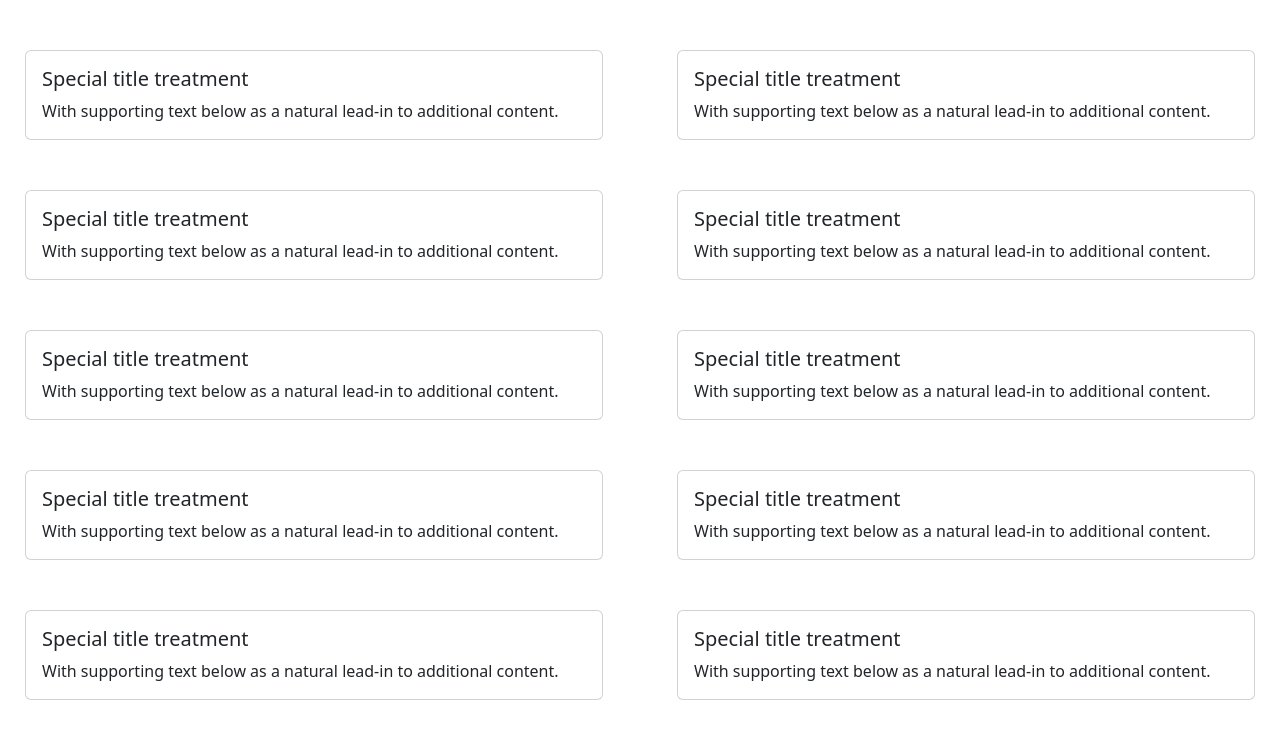
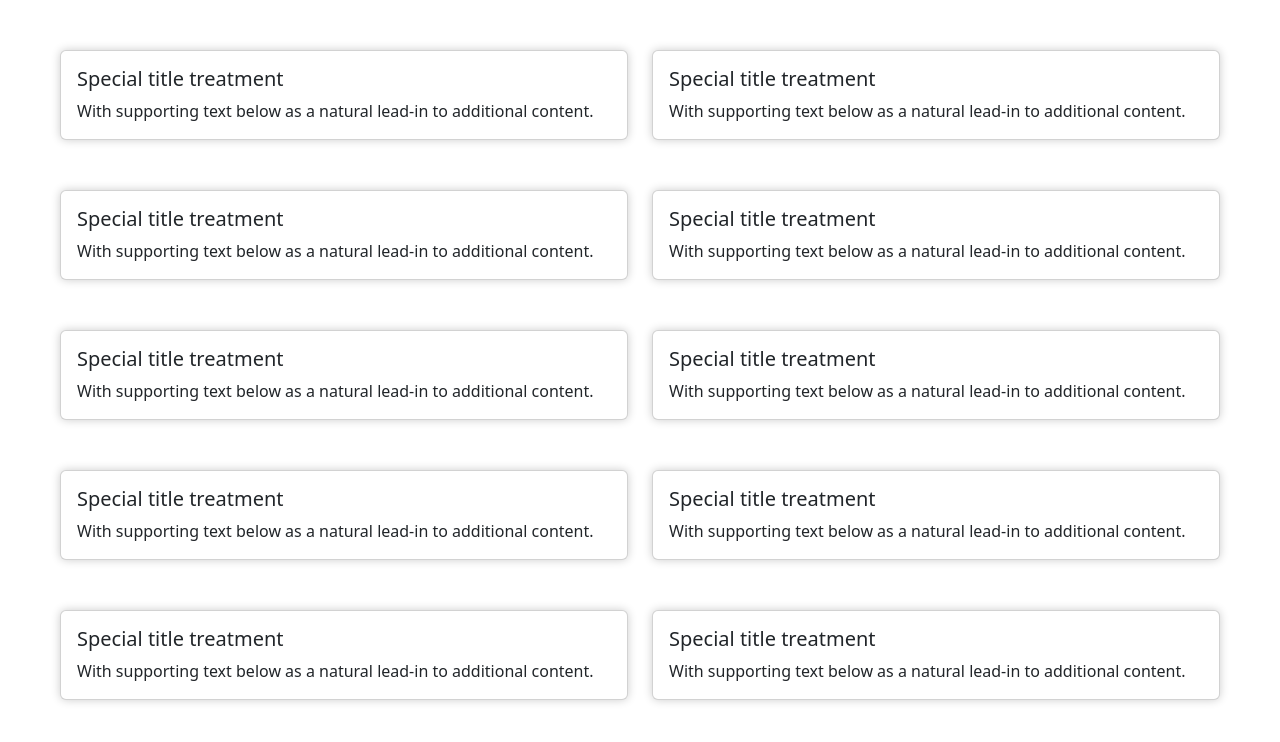
Before and after one commit to tsaqifimtinan/ets-p-web-2023, a plain HTML site: page index.html in a window 1280 px wide. Drawn offline with nearby package versions, Linux system fonts and the light colour scheme; no server answers.

Commit message:
revisi modular

```diff
--- /dev/null
+++ b/app.js
@@ -0,0 +1,19 @@
+$.ajax({
+    url: 'https://it-its.id/api/movies',
+    dataType: 'json',
+    success: function(data) {
+      console.log(data);
+      const movies = data.slice(0, 10);
+      const cards = document.querySelectorAll('.card');
+
+      for (let i = 0; i < cards.length; i++) {
+        const title = cards[i].querySelector('.card-title');
+        const plot = cards[i].querySelector('.card-text');
+
+        if (movies[i]) {
+          title.textContent = movies[i].Title;
+          plot.textContent = movies[i].Plot;
+        }
+      }
+    }
+});
--- a/index.html
+++ b/index.html
@@ -5,18 +5,12 @@
     <meta name="viewport" content="width=device-width, initial-scale=1.0">
     <title>Document</title>
     <link href="https://cdn.jsdelivr.net/npm/bootstrap@5.3.2/dist/css/bootstrap.min.css" rel="stylesheet" integrity="sha384-T3c6CoIi6uLrA9TneNEoa7RxnatzjcDSCmG1MXxSR1GAsXEV/Dwwykc2MPK8M2HN" crossorigin="anonymous">
-    <style>
-        .card {
-            margin-left: 25px;
-            margin-right: 25px;
-            margin-top: 50px;
-        }
-    </style>
+    <link rel="stylesheet" href="style.css">
 </head>
 <body>
     <div class="row">
         <div class="col-sm-6 mb-3 mb-sm-0">
-          <div class="card">
+          <div class="card left-box">
             <div class="card-body">
               <h5 class="card-title"id="movietitle">Special title treatment</h5>
               <p class="card-text"id="movieplot">With supporting text below as a natural lead-in to additional content.</p>
@@ -24,7 +18,7 @@
           </div>
         </div>
         <div class="col-sm-6">
-          <div class="card">
+          <div class="card right-box">
             <div class="card-body">
               <h5 class="card-title"id="movietitle">Special title treatment</h5>
               <p class="card-text"id="movieplot">With supporting text below as a natural lead-in to additional content.</p>
@@ -34,7 +28,7 @@
       </div>
       <div class="row">
         <div class="col-sm-6 mb-3 mb-sm-0">
-          <div class="card">
+          <div class="card left-box">
             <div class="card-body">
               <h5 class="card-title"id="movietitle">Special title treatment</h5>
               <p class="card-text"id="movieplot">With supporting text below as a natural lead-in to additional content.</p>
@@ -42,7 +36,7 @@
           </div>
         </div>
         <div class="col-sm-6">
-          <div class="card">
+          <div class="card right-box">
             <div class="card-body">
               <h5 class="card-title"id="movietitle">Special title treatment</h5>
               <p class="card-text"id="movieplot">With supporting text below as a natural lead-in to additional content.</p>
@@ -52,7 +46,7 @@
       </div>
       <div class="row">
         <div class="col-sm-6 mb-3 mb-sm-0">
-          <div class="card">
+          <div class="card left-box">
             <div class="card-body">
               <h5 class="card-title"id="movietitle">Special title treatment</h5>
               <p class="card-text"id="movieplot">With supporting text below as a natural lead-in to additional content.</p>
@@ -60,7 +54,7 @@
           </div>
         </div>
         <div class="col-sm-6">
-          <div class="card">
+          <div class="card right-box">
             <div class="card-body">
               <h5 class="card-title"id="movietitle">Special title treatment</h5>
               <p class="card-text"id="movieplot">With supporting text below as a natural lead-in to additional content.</p>
@@ -70,7 +64,7 @@
       </div>
       <div class="row">
         <div class="col-sm-6 mb-3 mb-sm-0">
-          <div class="card">
+          <div class="card left-box">
             <div class="card-body">
               <h5 class="card-title"id="movietitle">Special title treatment</h5>
               <p class="card-text"id="movieplot">With supporting text below as a natural lead-in to additional content.</p>
@@ -78,7 +72,7 @@
           </div>
         </div>
         <div class="col-sm-6">
-          <div class="card">
+          <div class="card right-box">
             <div class="card-body">
               <h5 class="card-title"id="movietitle">Special title treatment</h5>
               <p class="card-text"id="movieplot">With supporting text below as a natural lead-in to additional content.</p>
@@ -88,7 +82,7 @@
       </div>
       <div class="row">
         <div class="col-sm-6 mb-3 mb-sm-0">
-          <div class="card">
+          <div class="card left-box">
             <div class="card-body">
               <h5 class="card-title"id="movietitle">Special title treatment</h5>
               <p class="card-text"id="movieplot">With supporting text below as a natural lead-in to additional content.</p>
@@ -96,7 +90,7 @@
           </div>
         </div>
         <div class="col-sm-6">
-          <div class="card">
+          <div class="card right-box">
             <div class="card-body">
               <h5 class="card-title"id="movietitle">Special title treatment</h5>
               <p class="card-text"id="movieplot">With supporting text below as a natural lead-in to additional content.</p>
@@ -106,26 +100,6 @@
       </div>
 
     <script src="https://cdn.jsdelivr.net/npm/bootstrap@5.3.2/dist/js/bootstrap.bundle.min.js" integrity="sha384-C6RzsynM9kWDrMNeT87bh95OGNyZPhcTNXj1NW7RuBCsyN/o0jlpcV8Qyq46cDfL" crossorigin="anonymous"></script>
-    <script>
-      fetch('https://it-its.id/api/movies')
-        .then(res => {
-          return res.json();
-        })
-
-        .then(data => {
-          const movies = data.slice(0, 10);
-          const cards = document.querySelectorAll('.card');
-
-          for (let i = 0; i < cards.length; i++) {
-            const title = cards[i].querySelector('.card-title');
-            const plot = cards[i].querySelector('.card-text');
-
-            if (movies[i]) {
-              title.textContent = movies[i].Title;
-              plot.textContent = movies[i].Plot;
-            }
-          }
-        })
-    </script>
+    <script src="app.js"></script>
 </body>
 </html>
--- /dev/null
+++ b/style.css
@@ -0,0 +1,12 @@
+.card {
+    margin-top: 50px;
+    box-shadow: 0 0 10px rgba(0, 0, 0, 0.2);
+}
+
+.left-box {
+    margin-left: 60px;
+}
+
+.right-box {
+    margin-right: 60px;
+}
```
